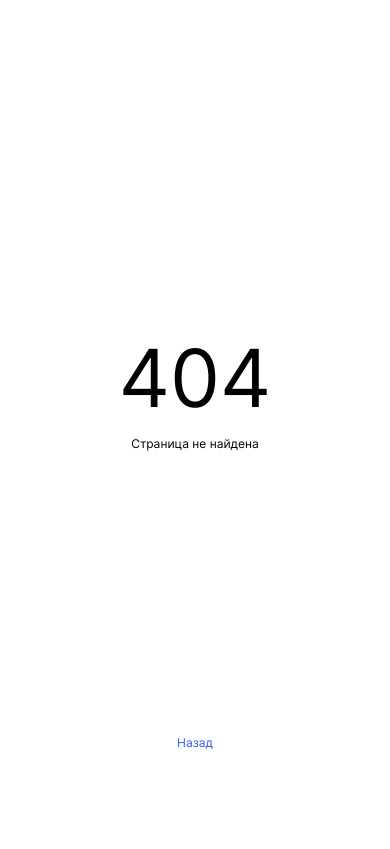
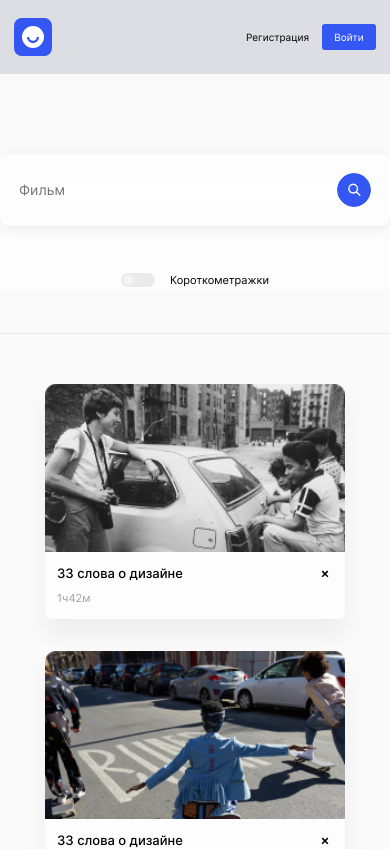
Before and after one commit to SEnyakkk/movies-explorer-frontend, a React (Create React App) app: page /saved-movies in a window 390 px wide. Before the commit this address had no page. Shown: the top 849 px of the page. Built offline with nearby package versions, Linux system fonts and the light colour scheme.

Commit message:
add saved-movies page

```diff
--- a/src/components/App/App.js
+++ b/src/components/App/App.js
@@ -4,6 +4,7 @@ import Main from '../Main/Mail';
 import { Route, Routes } from 'react-router-dom';
 import ErrorPage from '../ErrorPage/ErrorPage';
 import Movies from '../Movies/Movies';
+import SavedMovies from '../SavedMovies/SavedMovies';
 
 function App() {
 
@@ -13,8 +14,8 @@ function App() {
       <Routes>
         <Route path="*" element={<ErrorPage />} />
         <Route path="/" element={<Main />} />
-        <Route path="/movies" element={<Movies/>}/>
-
+        <Route path="/movies" element={<Movies />} />
+        <Route path="/saved-movies" element={<SavedMovies />} />
       </Routes>
     </div>
   );
--- a/src/components/Movies/MoviesCard/MoviesCard.css
+++ b/src/components/Movies/MoviesCard/MoviesCard.css
@@ -78,6 +78,16 @@
   background-color: rgba(43, 224, 128, 1);
 }
 
+@media screen and (min-width: 768px) and (max-width: 1279px) {
+  .movies-card {
+    max-width: 339px;
+  }
+
+  .movies-card__image {
+    height: 190px;
+  }
+}
+
 @media screen and (max-width: 767px) {
   .movies-card {
     max-width: 300px;
@@ -88,19 +98,11 @@
   }
 
   .movies-card__title {
-    font-size: 12px;
+    font-size: 13px;
   }
 
   .movies-card__duration {
-    font-size: 10px;
-  }
-
-  .movies-card__save-button {
-    margin: 14px 0;
-  }
-
-  .movies-card__button-delete {
-    margin: 14px 0;
+    font-size: 11px;
   }
 
   .movies-card__image {
--- a/src/components/Movies/MoviesCardList/MoviesCardList.css
+++ b/src/components/Movies/MoviesCardList/MoviesCardList.css
@@ -28,9 +28,9 @@
 
 @media screen and (min-width: 768px) and (max-width: 1279px) {
   .movies__list {
-    grid-template-columns: repeat(auto-fit, minmax(342px, 1fr));
-    gap: 35px 24px;
-    padding-bottom: 30px;
+    grid-template-columns: repeat(auto-fit, minmax(339px, 1fr));
+    gap: 36px 30px;
+    padding: 70px 30px 30px;
   }
 }
 
@@ -38,6 +38,6 @@
   .movies__list {
     padding: 40px 0 30px;
     grid-template-columns: repeat(auto-fit, minmax(300px, 1fr));
-    gap: 16px;
+    gap: 20px;
   }
 }
--- /dev/null
+++ b/src/components/SavedMovies/SavedMovies.css
@@ -0,0 +1,21 @@
+@import url(../Movies/Movies.css);
+
+.movies__list {
+  margin: 0;
+  display: grid;
+  grid-template-columns: repeat(4, minmax(270px, 1fr));
+  gap: 32px 20px;
+  justify-content: space-between;
+}
+
+@media screen and (min-width: 768px) and (max-width: 1279px) {
+  .movies__list {
+    grid-template-columns: repeat(auto-fit, minmax(339px, 1fr));
+  }
+}
+
+@media screen and (max-width: 767px) {
+  .movies__list {
+    grid-template-columns: repeat(auto-fit, minmax(339px, 1fr));
+  }
+}
--- /dev/null
+++ b/src/components/SavedMovies/SavedMovies.js
@@ -0,0 +1,24 @@
+import "./SavedMovies.css"
+import MoviesCardList from "../Movies/MoviesCardList/MoviesCardList";
+import SearchForm from "../Movies/SearchForm/SearchForm";
+import Footer from "../Footer/Footer";
+import Header from "../Header/Header";
+import { movieCardList } from "../../utils/constants"
+
+function SavedMovies() {
+
+  const savedMoviesList = movieCardList.filter((movieCard) => movieCard.saved)
+
+  return (
+    <>
+      <Header />
+      <main className="page__main">
+        <SearchForm />
+        <MoviesCardList movieCardList={savedMoviesList} />
+      </main>
+      <Footer />
+    </>
+  )
+}
+
+export default SavedMovies
```
